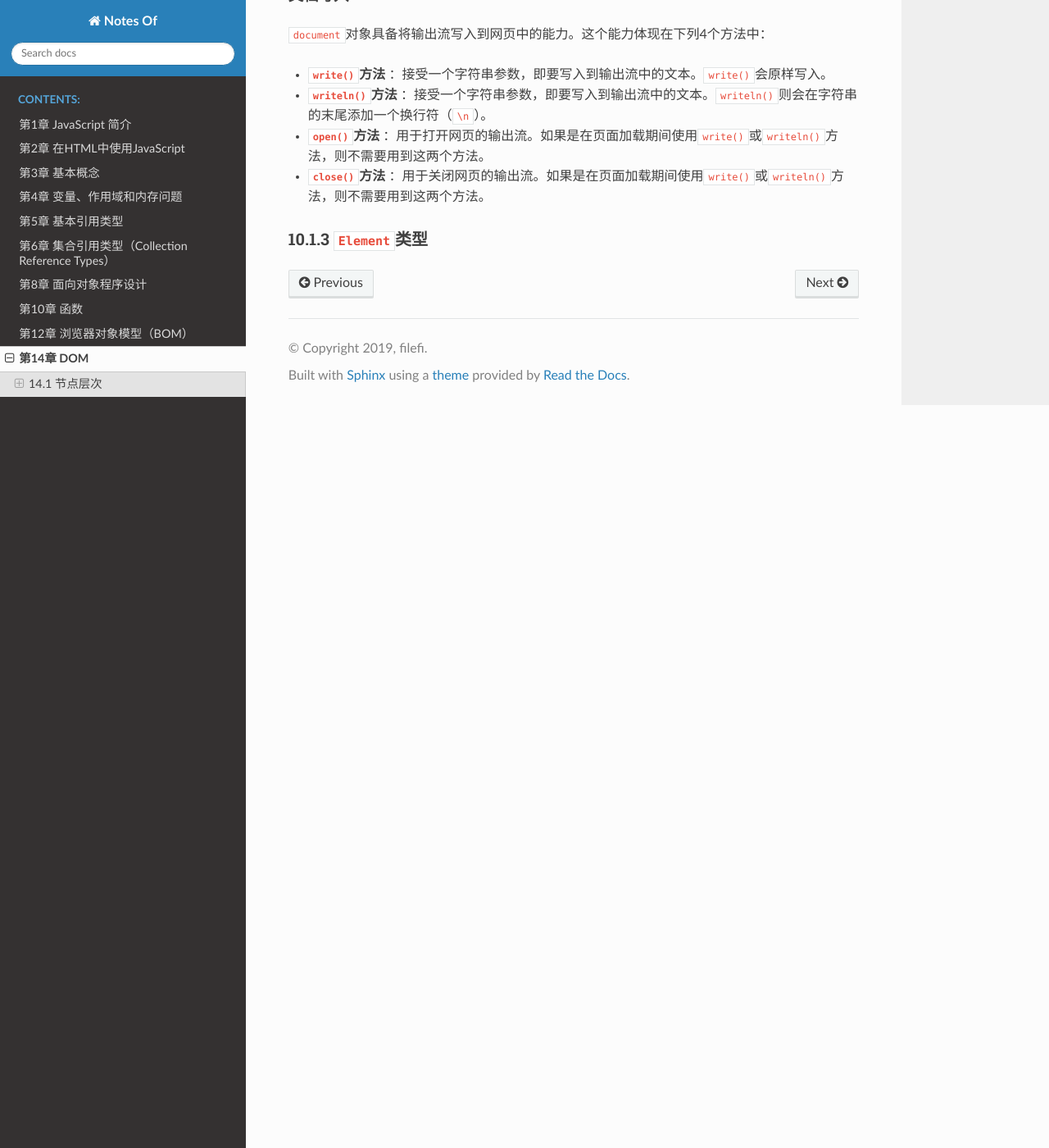
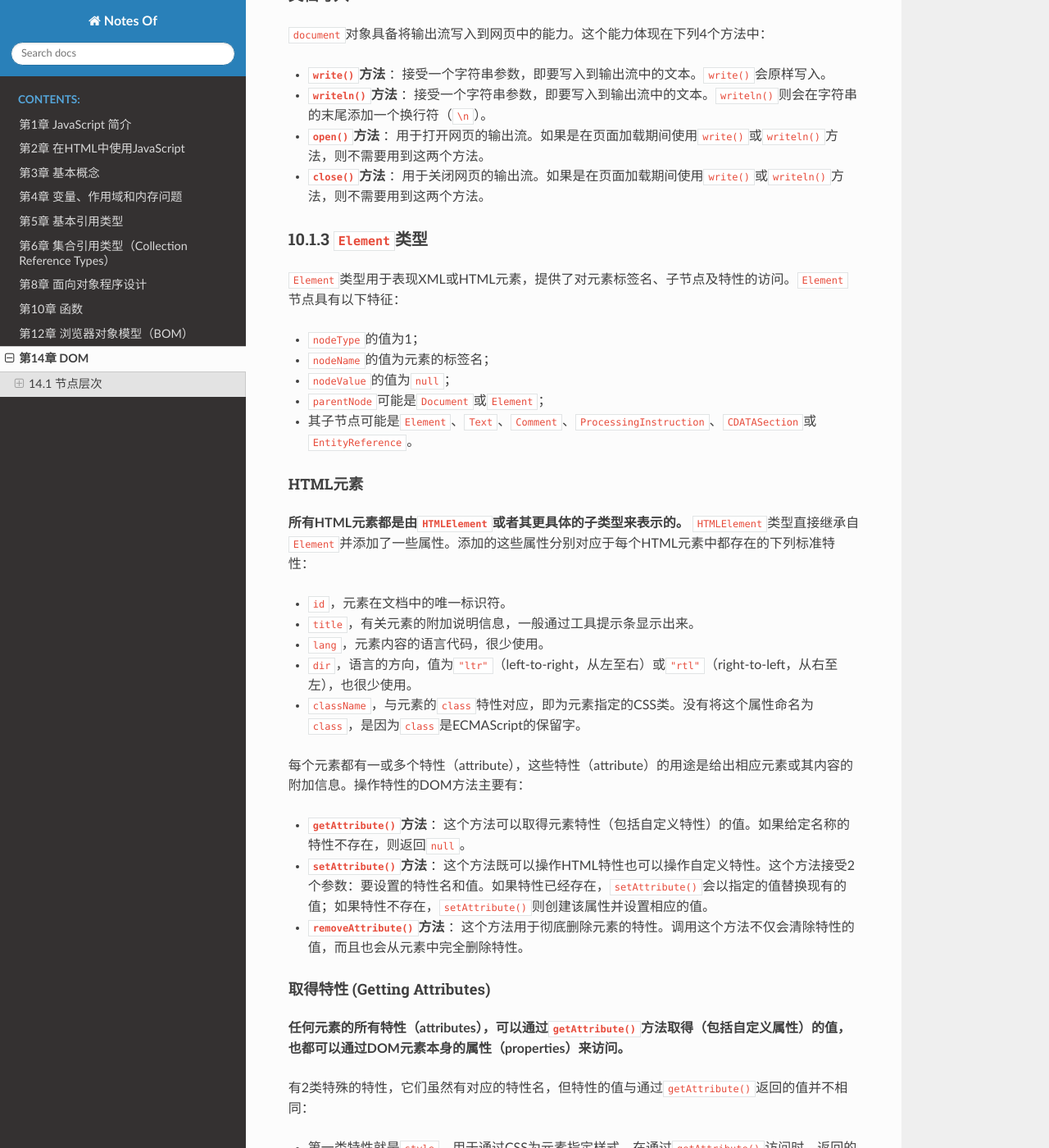
Before and after one commit to filefi/NotesOfProfessional-JavaScript-for-Web-Developers, a Sphinx documentation site: the page built from source/Chapter14-The_Document_Object_Model.md, in a window 1280 px wide and 1400 px high, scrolled down 6988 px. Shown: the whole window at 82% size. Built offline with Sphinx 7.4.7 and the Read the Docs theme 2.0.0, drawn with Linux system fonts in a browser that asks for light colours; some of the changed text lies outside the part shown.

````diff
--- a/source/Chapter14-The_Document_Object_Model.md
+++ b/source/Chapter14-The_Document_Object_Model.md
@@ -241,3 +241,91 @@ hasXmlDom = document.implementation.hasFeature("XML", "1.0");
 
 
 ### 10.1.3 `Element`类型
+
+`Element`类型用于表现XML或HTML元素，提供了对元素标签名、子节点及特性的访问。`Element`节点具有以下特征：
+
+- `nodeType`的值为1；
+- `nodeName`的值为元素的标签名；
+- `nodeValue`的值为`null`；
+- `parentNode`可能是`Document`或`Element`；
+- 其子节点可能是`Element`、`Text`、`Comment`、`ProcessingInstruction`、`CDATASection`或`EntityReference`。
+
+#### HTML元素
+
+**所有HTML元素都是由`HTMLElement`或者其更具体的子类型来表示的。** `HTMLElement`类型直接继承自`Element`并添加了一些属性。添加的这些属性分别对应于每个HTML元素中都存在的下列标准特性：
+
+- `id`，元素在文档中的唯一标识符。
+- `title`，有关元素的附加说明信息，一般通过工具提示条显示出来。
+- `lang`，元素内容的语言代码，很少使用。
+- `dir`，语言的方向，值为`"ltr"`（left-to-right，从左至右）或`"rtl"`（right-to-left，从右至左），也很少使用。
+- `className`，与元素的`class`特性对应，即为元素指定的CSS类。没有将这个属性命名为`class`，是因为`class`是ECMAScript的保留字。
+
+每个元素都有一或多个特性（attribute），这些特性（attribute）的用途是给出相应元素或其内容的附加信息。操作特性的DOM方法主要有：
+
+- **`getAttribute()`方法** ：这个方法可以取得元素特性（包括自定义特性）的值。如果给定名称的特性不存在，则返回`null`。
+- **`setAttribute()`方法** ：这个方法既可以操作HTML特性也可以操作自定义特性。这个方法接受2个参数：要设置的特性名和值。如果特性已经存在，`setAttribute()`会以指定的值替换现有的值；如果特性不存在，`setAttribute()`则创建该属性并设置相应的值。
+- **`removeAttribute()`方法** ：这个方法用于彻底删除元素的特性。调用这个方法不仅会清除特性的值，而且也会从元素中完全删除特性。
+
+#### 取得特性 (Getting Attributes)
+
+**任何元素的所有特性（attributes），可以通过`getAttribute()`方法取得（包括自定义属性）的值，也都可以通过DOM元素本身的属性（properties）来访问。**
+
+有2类特殊的特性，它们虽然有对应的特性名，但特性的值与通过`getAttribute()`返回的值并不相同：
+
+- 第一类特性就是`style`，用于通过CSS为元素指定样式。在通过`getAttribute()`访问时，返回的`style`特性值中包含的是CSS文本，而通过属性来访问它则会返回一个对象。由于`style`属性是用于以编程方式访问元素样式的，因此并没有直接映射到`style`特性。
+
+- 第二类与众不同的特性是`onclick`这样的事件处理程序。当在元素上使用时，`onclick`特性中包含的是JavaScript代码，如果通过`getAttribute()`访问，则会返回相应代码的字符串。而在访问`onclick`属性时，则会返回一个JavaScript函数（如果未在元素中指定相应特性，则返回null）。这是因为`onclick`及其他事件处理程序属性本身就应该被赋予函数值。
+
+由于存在这些差别，在通过JavaScript以编程方式操作DOM时，开发人员经常不使用`getAttribute()`，而是只使用对象的属性。
+
+#### 设置特性 (Setting Attributes)
+
+**因为所有特性都是属性，所以除了使用`setAttribute()`方法，还可以通过直接给属性赋值来设置特性的值。**
+
+```js
+// 使用setAttribute方法设置元素的特性值
+div.setAttribute("id", "someOtherId");
+div.setAttribute("class", "ft");
+div.setAttribute("title", "Some other text");
+div.setAttribute("lang","fr");
+div.setAttribute("dir", "rtl");
+
+// 通过直接给属性赋值来设置特性的值
+div.id = "someOtherId";
+div.align = "left";
+```
+
+不过，通过直接给属性赋值来添加自定义的属性，该属性不会自动成为元素的特性：
+
+```js
+div.mycolor = "red";
+alert(div.getAttribute("mycolor")); // null (except in Internet Explorer)
+```
+
+#### `attributes`属性
+
+`Element`类型有一个`attributes`属性，其他DOM节点类型都没有的这个`attributes`属性。`attributes`属性中包含一个`NamedNodeMap`，与`NodeList`类似，也是一个“动态”的集合。元素的每一个特性（attribute）都由一个`Attr`节点表示，每个节点都保存在`NamedNodeMap`对象中。`NamedNodeMap`对象拥有下列方法：
+
+- `getNamedItem(name)`：返回`nodeName`属性等于`name`的节点；
+- `removeNamedItem(name)`：从列表中移除`nodeName`属性等于`name`的节点，返回表示被删除特性的`Attr`节点。
+- `setNamedItem(node)`：向列表中添加节点，以节点的`nodeName`属性为索引；
+- `item(pos)`：返回位于数字`pos`位置处的节点。
+
+`attributes`属性中包含一系列节点，每个节点的`nodeName`就是特性的名称，而节点的`nodeValue`就是特性的值。
+
+```js
+// 取得元素的`id`特性
+let id = element.attributes.getNamedItem("id").nodeValue;
+
+// 以下是使用方括号语法通过特性名称访问节点的简写方式。
+let id = element.attributes["id"].nodeValue;
+
+// 也可以使用这种语法来设置特性的值，即先取得特性节点，然后再将其`nodeValue`设置为新值。
+element.attributes["id"].nodeValue = "someOtherId";
+```
+
+调用`removeNamedItem()`方法与在元素上调用`removeAttribute()`方法的效果相同，唯一的区别是`removeNamedItem()`返回表示被删除特性的`Attr`节点。
+
+```js
+let oldAttr = element.attributes.removeNamedItem("id");
+```
````
